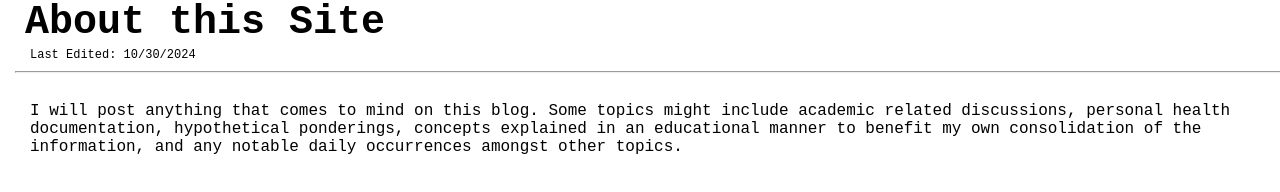
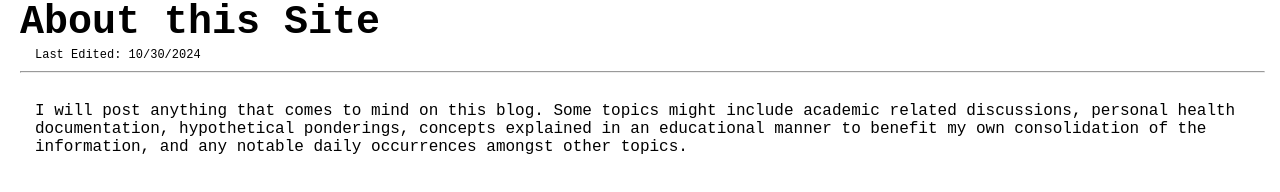
Before and after one commit to MagiCarpy/Personal-Blog, a plain HTML site: page home.html in a window 1280 px wide. Drawn offline with Linux system fonts and the light colour scheme.

Commit message:
better overflow

```diff
--- a/postStyles.css
+++ b/postStyles.css
@@ -4,15 +4,14 @@
 
 body {
     margin: 0;
-    margin-left: 15px;
-    width: 100%;
+    margin-left: 20px;
+    margin-right: 15px;
     min-width: 500px;
-    /* overflow: auto; */
+    overflow: scroll;
     /* text-wrap: nowrap; */
 }
 
 header {
-    padding: 0px 10px 0px 10px;
     font-weight: 900;
     font-size: 40px;
     z-index: 500;
--- a/styles.css
+++ b/styles.css
@@ -60,6 +60,7 @@
     width: 100%;
     height: 100%;
     outline:black solid 1px;
+    background-color: white;
     z-index: 1;
 }
 
```
